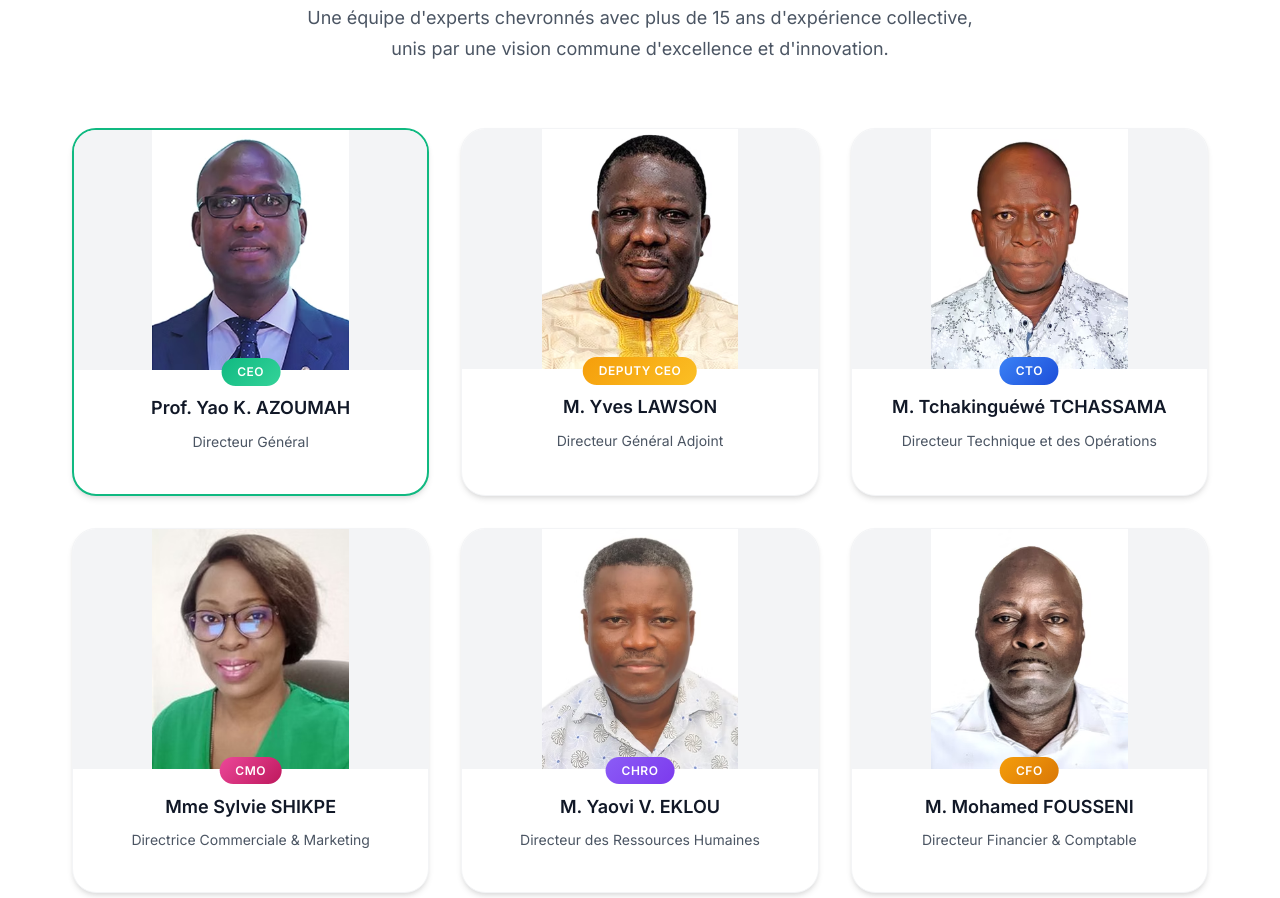
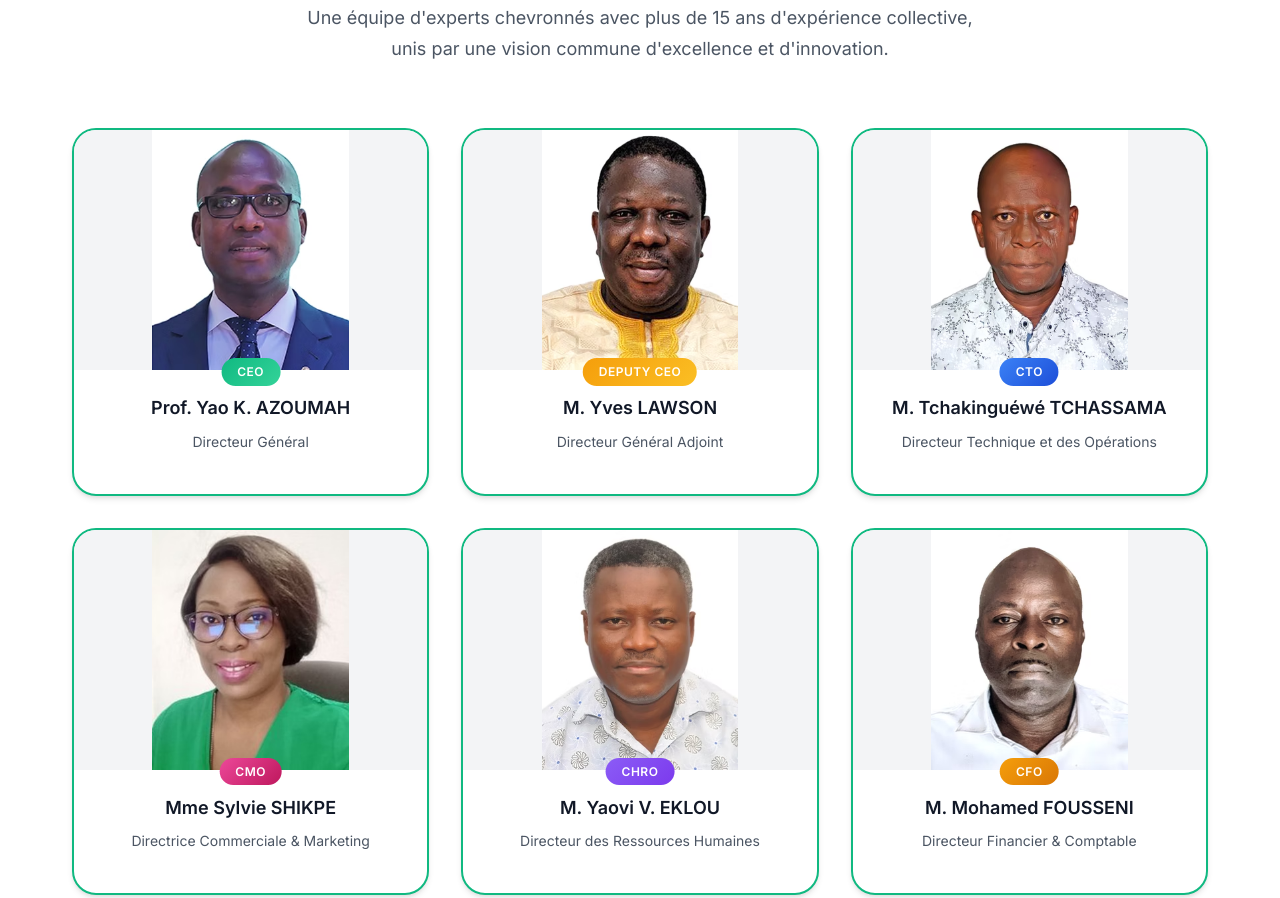
Before and after one commit to yongvic/kya_text, a plain HTML site: page a-propos.html in a window 1280 px wide. Shown: the part 2652-3550 px from the top of the page. Drawn offline with Linux system fonts and the light colour scheme.

Commit message:
Modification des bordue des membres

```diff
--- a/style_about.css
+++ b/style_about.css
@@ -656,7 +656,7 @@ body {
   border-radius: var(--radius-xl);
   overflow: hidden;
   box-shadow: var(--shadow-md);
-  border: 1px solid var(--gray-100);
+  border: 2px solid var(--primary-green);
   transition: var(--transition);
   position: relative;
 }
```
